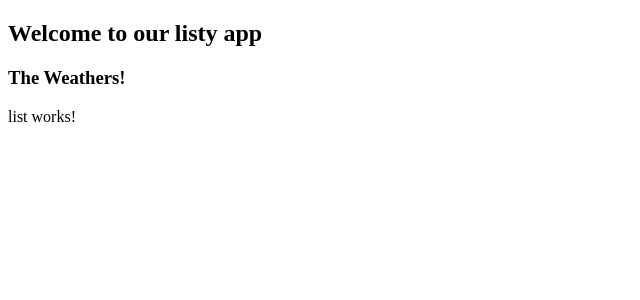
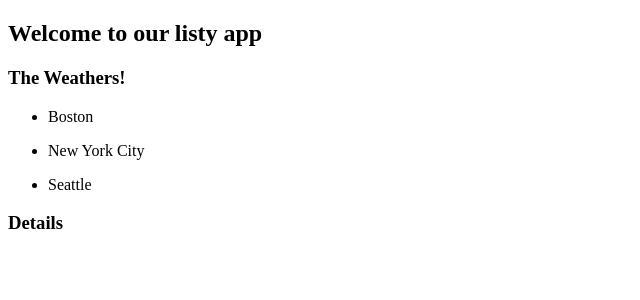
Before and after one commit to jfeng5529/CS412, an Angular app in the folder PS6/: page / in a window 1280 px wide. Shown: the top 300 px of the page, without its empty margins (0-640 px from the left). Built offline with nearby package versions, Linux system fonts and the light colour scheme.

Commit message:
complete hw

```diff
--- a/PS6/src/app/data/MockResponse.ts
+++ b/PS6/src/app/data/MockResponse.ts
@@ -1,6 +1,7 @@
 import { Weather } from './Weather'
 export const allWeather: Weather[] = [
     {
+    location: "Boston",
     lat: 40.68,
     lon: -74.17,
     alt_m: 5,
@@ -16,6 +17,7 @@ export const allWeather: Weather[] = [
     windspd_mph: 20.51,
 },
     {
+        location:"New York City",
         lat: 40.68,
         lon: 74.17,
         alt_m: 5,
@@ -31,6 +33,7 @@ export const allWeather: Weather[] = [
         windspd_mph: 20.51
     },
     {
+        location:"Seattle",
         lat: 45.68,
         lon: -54.17,
         alt_m: 5,
--- a/PS6/src/app/data/Weather.ts
+++ b/PS6/src/app/data/Weather.ts
@@ -1,4 +1,5 @@
 export class Weather {
+    location: string;
     lat: number;
     lon: number;
     alt_m: number;
--- a/PS6/src/app/list/list.component.html
+++ b/PS6/src/app/list/list.component.html
@@ -1 +1,12 @@
-<p>list works!</p>
+<div>
+    <ul *ngFor="let weather of allWeather">
+            <li (click)="setSelectedWeather(weather)">{{weather.location}}</li>
+    </ul>
+</div>
+
+<h3>Details</h3>
+<div *ngIf ="selectedWeather" >
+    <ul *ngFor="let property of selectedWeather| keyvalue">
+        <li >{{property.key}} = {{property.value}}</li>
+    </ul>
+</div>
--- a/PS6/src/app/list/list.component.ts
+++ b/PS6/src/app/list/list.component.ts
@@ -1,4 +1,6 @@
 import { Component, OnInit } from '@angular/core';
+import { Weather } from '../data/Weather';
+import { allWeather } from '../data/MockResponse';
 
 @Component({
   selector: 'app-list',
@@ -7,9 +9,17 @@ import { Component, OnInit } from '@angular/core';
 })
 export class ListComponent implements OnInit {
 
+  allWeather: Weather[] = allWeather
+  Weather: Weather;
+  selectedWeather: Weather;
+
   constructor() { }
 
   ngOnInit(): void {
   }
 
+  setSelectedWeather(weather: Weather): void {
+    this.selectedWeather = weather;
+  }
+
 }
```
